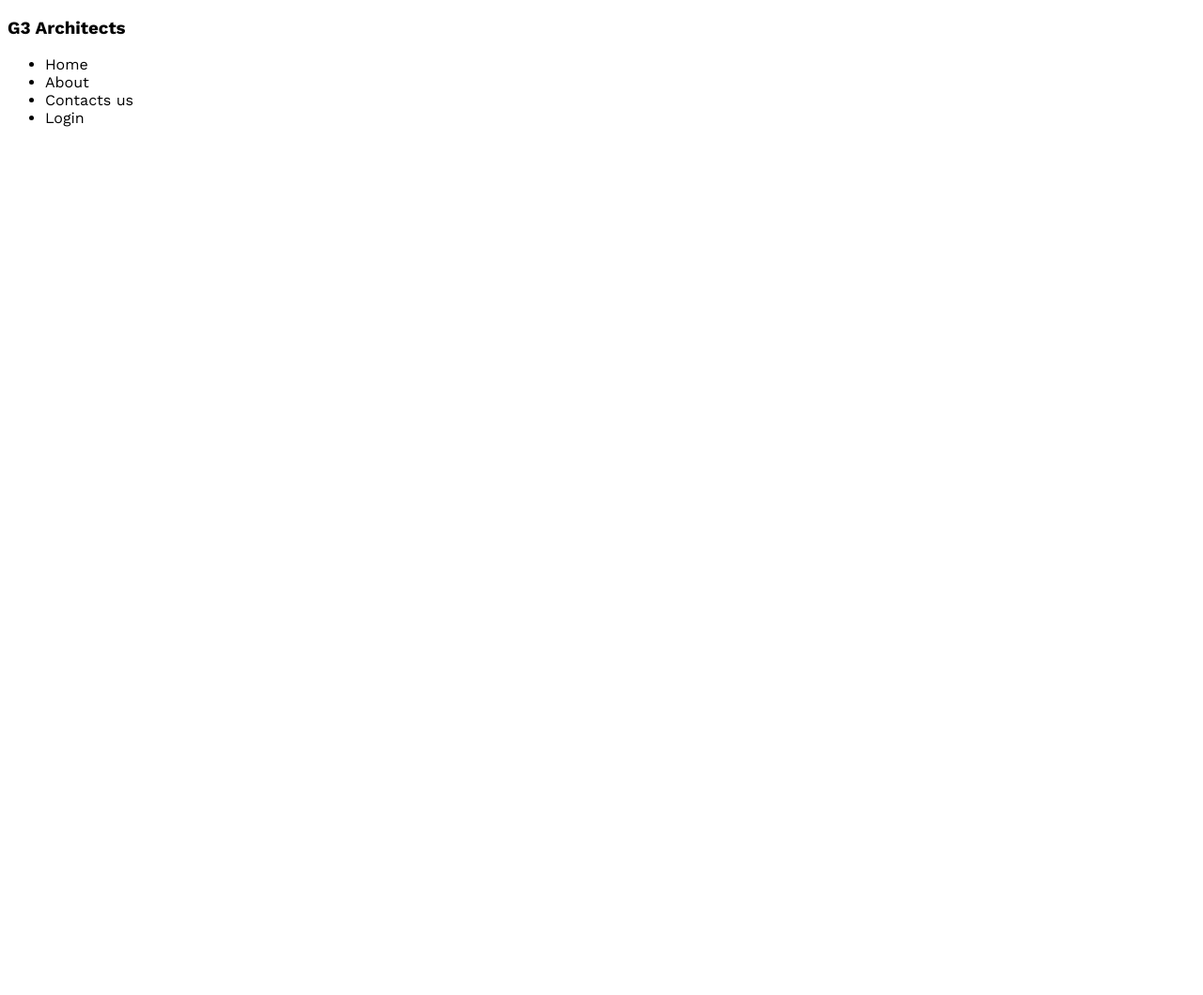
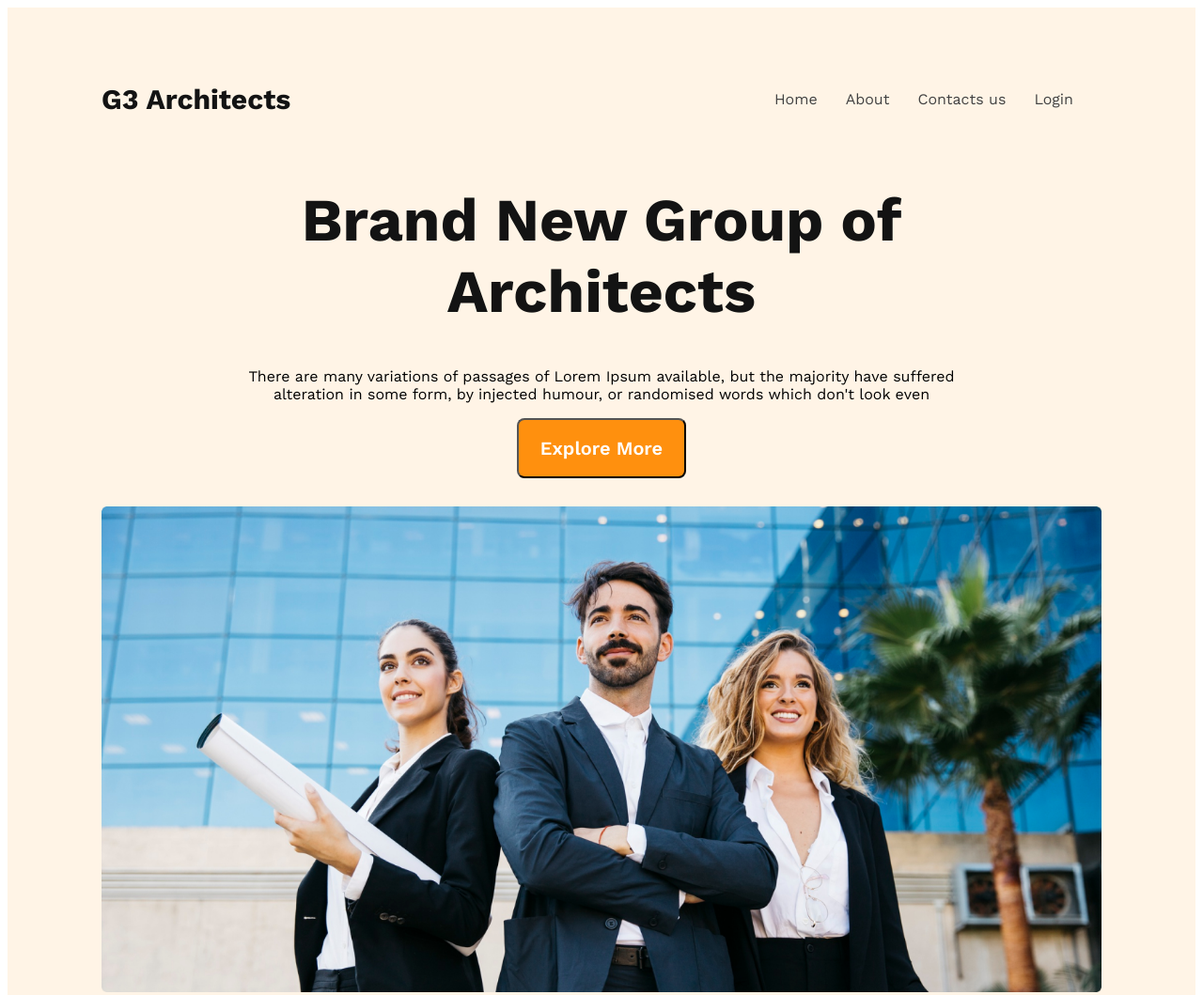
Before and after one commit to ahsan200t/G3-Architects-Website, a plain HTML site: page index.html in a window 1280 px wide. Shown: the top 1059 px of the page at 94% size. Before the commit the page ends 800 px from the top, so only its background shows below. Drawn offline with nearby package versions, Linux system fonts and the light colour scheme.

Commit message:
banner section created

```diff
--- a/index.html
+++ b/index.html
@@ -9,7 +9,7 @@
   <body>
     <header>
       <nav>
-        <h3>G3 Architects</h3>
+        <h3 class="nav-title">G3 Architects</h3>
         <ul>
           <li>Home</li>
           <li>About</li>
@@ -17,6 +17,16 @@
           <li>Login</li>
         </ul>
       </nav>
+      <div class="banner">
+       <div class="banner-content">
+        <h1 class="banner-title">Brand New Group of Architects</h1>
+        <p class="bananner-description">
+            There are many variations of passages of Lorem Ipsum available, but the majority have suffered alteration in some form, by injected humour, or randomised words which don't look even
+        </p>
+        <button class="btn-primary">Explore More</button>
+       </div>
+        <img class="banner-image" src="images/banner.png" alt="">
+      </div>
     </header>
     <main></main>
     <footer></footer>
--- a/styles/architects.css
+++ b/styles/architects.css
@@ -1,6 +1,58 @@
 /* Work Sans Font From Google Fonts */
-@import url('https://fonts.googleapis.com/css2?family=Work+Sans:wght@400;600;700;800&display=swap');
-
-*{
-    font-family: 'Work Sans', sans-serif;
+@import url("https://fonts.googleapis.com/css2?family=Work+Sans:wght@400;600;700;800&display=swap");
+/* Shared Style */
+* {
+  font-family: "Work Sans", sans-serif;
 }
+.btn-primary {
+  border-radius: 8px;
+  background: #ff900e;
+  width: 180px;
+  height: 64px;
+  color: #fff;
+  font-size: 20px;
+  font-weight: 600;
+  margin-bottom: 30px;
+  cursor: pointer;
+}
+/* nav related style */
+header {
+  background: rgba(255, 144, 14, 0.1);
+  padding: 50px 100px;
+}
+nav {
+  display: flex;
+  justify-content: space-between;
+  align-items: center;
+}
+.nav-title {
+  color: #131313;
+  font-size: 30px;
+  font-weight: 700;
+}
+nav > ul {
+  display: flex;
+}
+ul > li {
+  list-style: none;
+  color: #424242;
+  font-weight: 500;
+  margin-right: 30px;
+}
+/* banner related style */
+.banner-content {
+  max-width: 800px;
+  text-align: center;
+  margin: 0 auto;
+}
+.banner-title {
+  color: #131313;
+  font-size: 64px;
+  font-weight: 700;
+}
+.banner-description {
+  color: #727272;
+}
+.banner-image {
+  width: 100%;
+}
```
